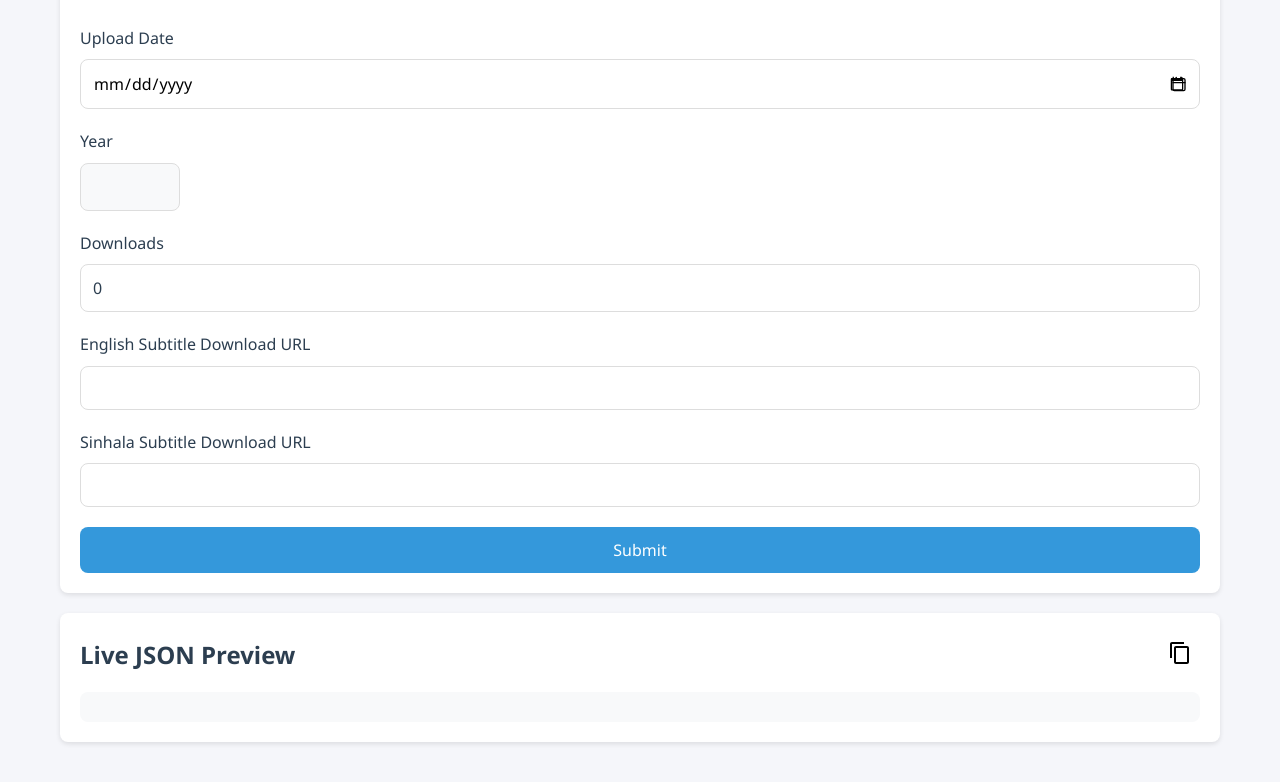
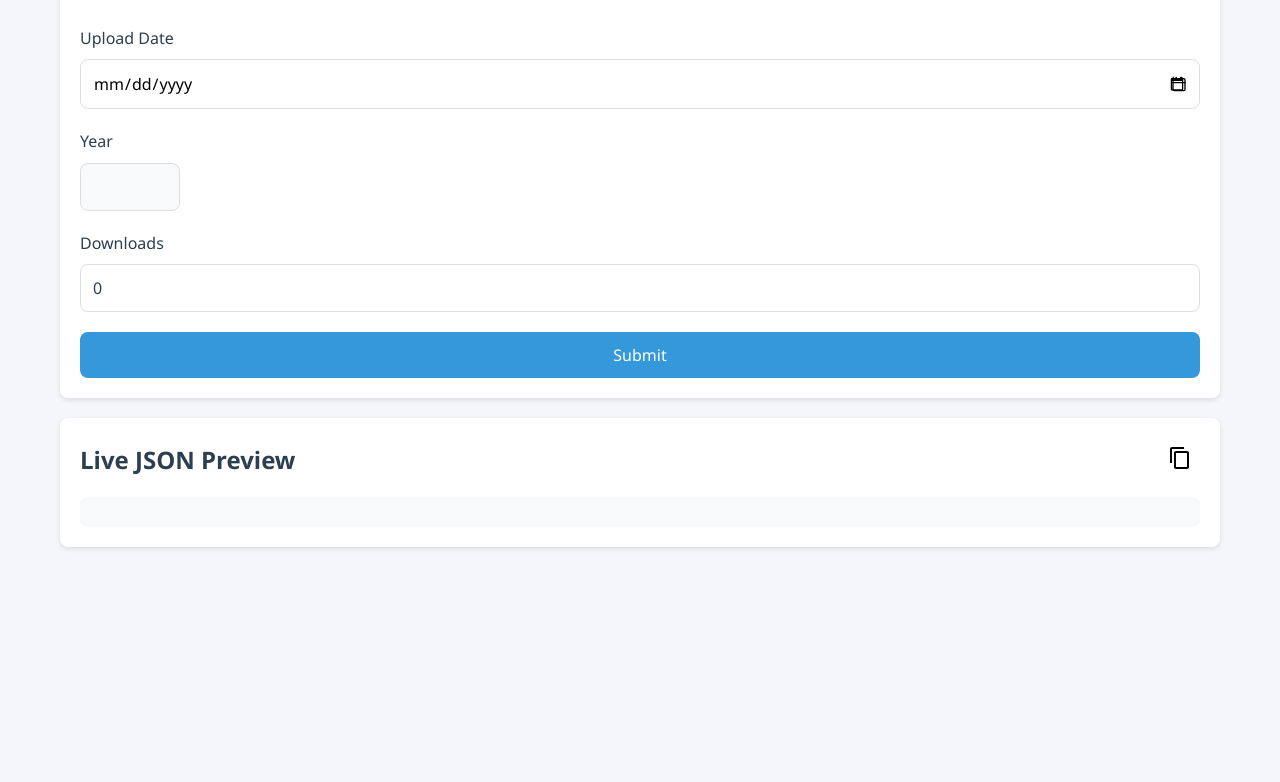
Before and after one commit to onlineAnuradha/Code-Fill-Tool, a plain HTML site: page index.html in a window 1280 px wide. Shown: the part 1194-1976 px from the top of the page. After the commit the page ends 1781 px from the top, so only its background shows below. Drawn offline with Linux system fonts and the light colour scheme.

Commit message:
Remove unused subtitle download URL fields from the form in index.html to streamline the user interface.

```diff
--- a/index.html
+++ b/index.html
@@ -88,16 +88,6 @@
                     <input type="number" id="downloadCount" min="0" value="0" required>
                 </div>
 
-                <div class="form-group">
-                    <label for="englishDownloadUrl" data-translate="english-download-url">English Subtitle Download URL</label>
-                    <input type="url" id="englishDownloadUrl" required>
-                </div>
-
-                <div class="form-group">
-                    <label for="sinhalaDownloadUrl" data-translate="sinhala-download-url">Sinhala Subtitle Download URL</label>
-                    <input type="url" id="sinhalaDownloadUrl" required>
-                </div>
-
                 <button type="submit" data-translate="submit">Submit</button>
             </form>
         </section>
```
